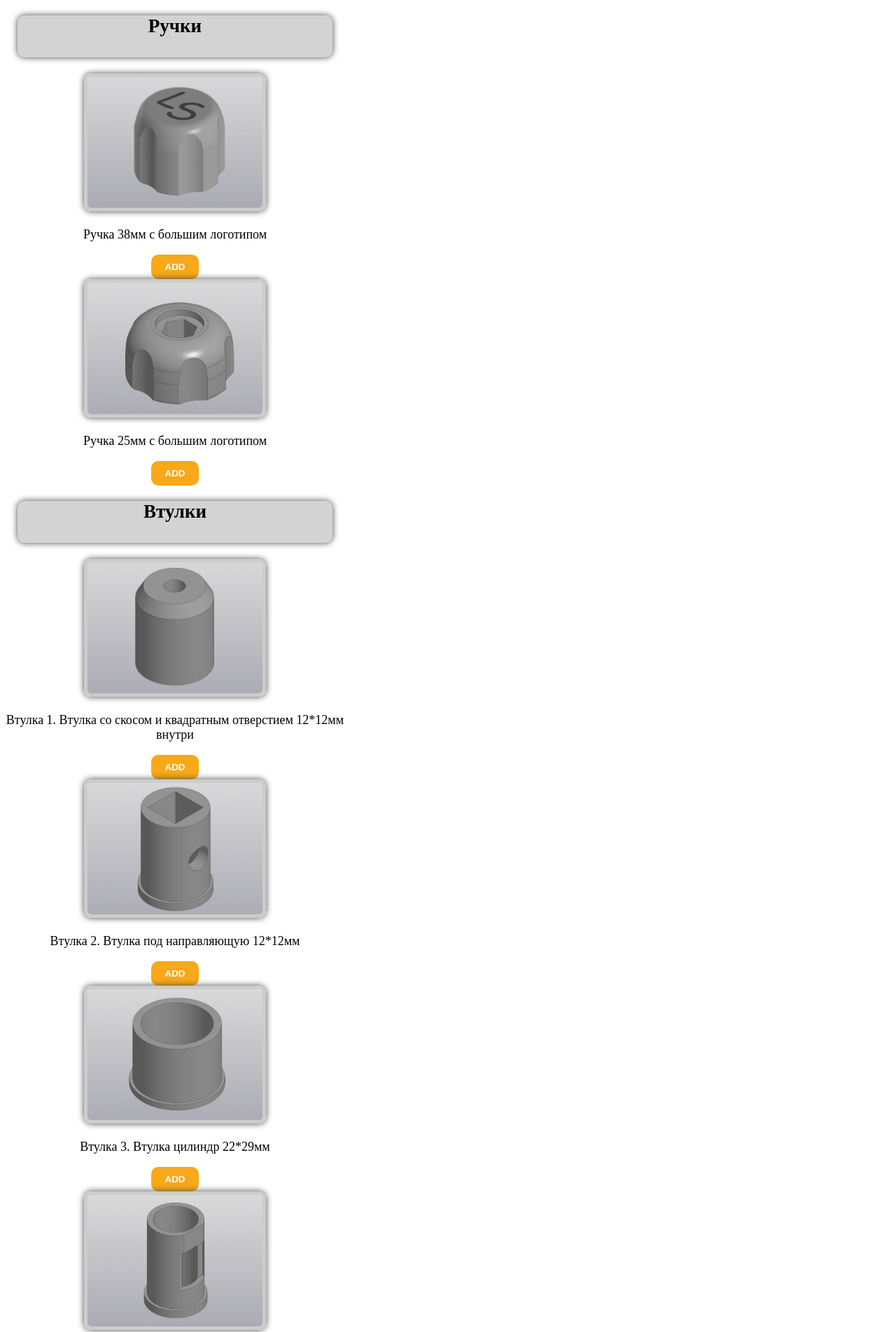
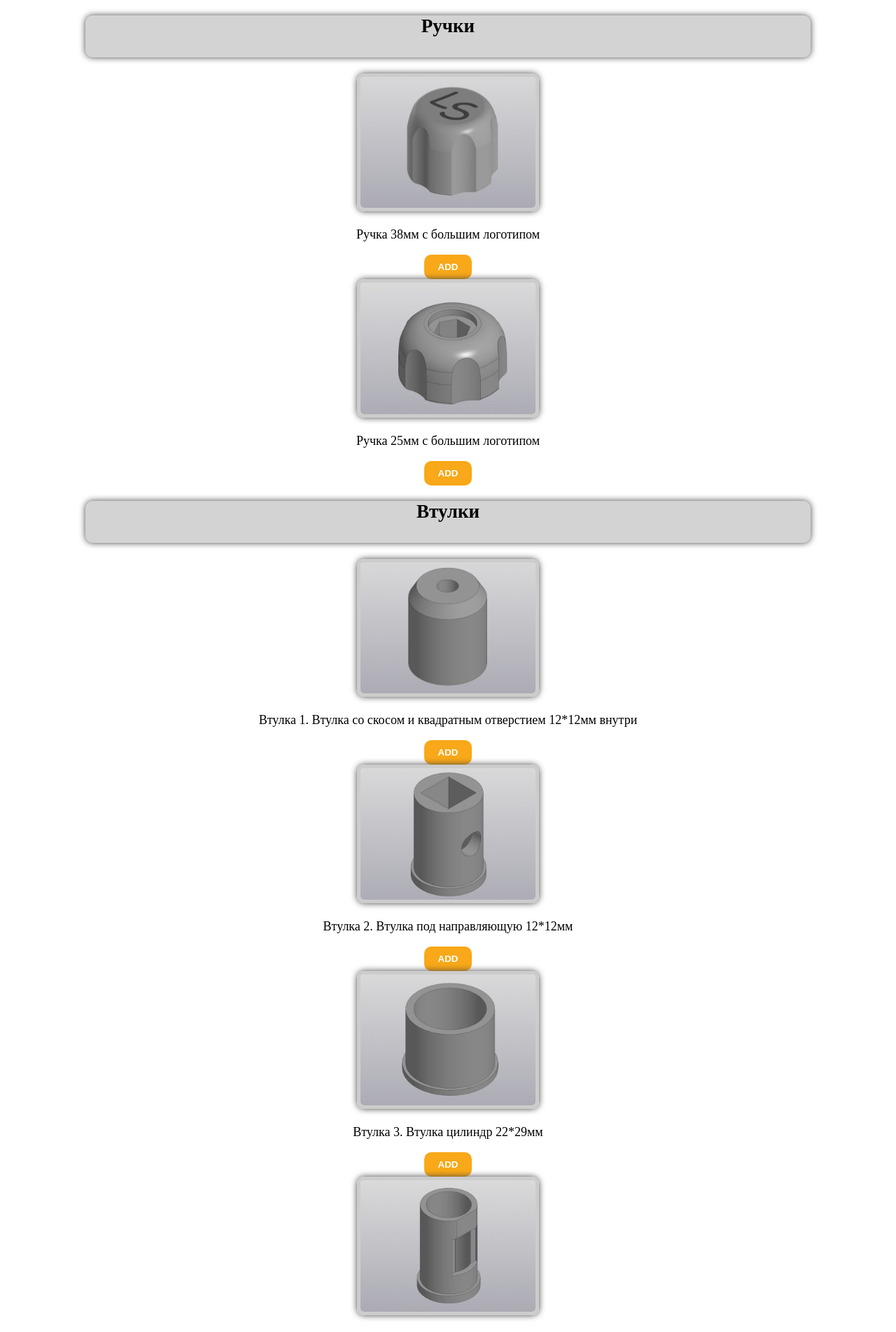
Before and after one commit to DKBelka/BlueSquirrel3DwebAPP, a PHP site: page / in a window 1280 px wide. Shown: the top 1904 px of the page at 70% size. Run offline with PHP 8.4, Linux system fonts and the light colour scheme; some libraries are stand-ins or nearby versions.

Commit message:
Update style.css

```diff
--- a/style.css
+++ b/style.css
@@ -7,8 +7,9 @@ body {
 }
 
 .container {
-
-	max-width: 500px;
+	margin-left: 5%;
+	margin-right: 5%;
+	max-width: auto;
 	align: center ;
 
 }
@@ -59,7 +60,7 @@ body {
 	text-align: center;
 	justify-content: center;
 	align: center
-	width: 500px;
+	width: auto;
 	height: 60px;
 	border-radius: 10px;
   	background-color: lightgray;
```
